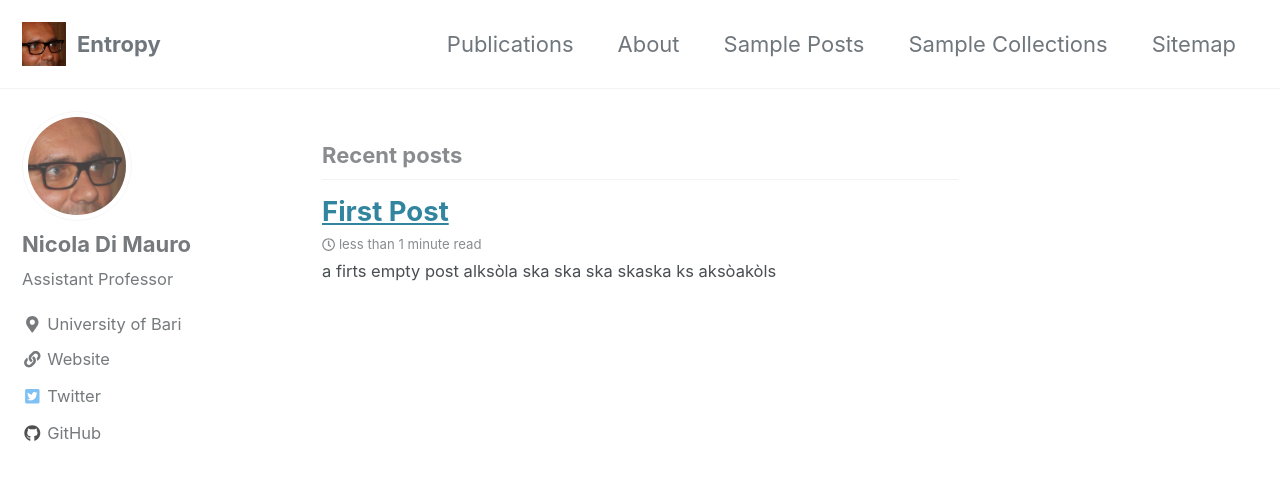
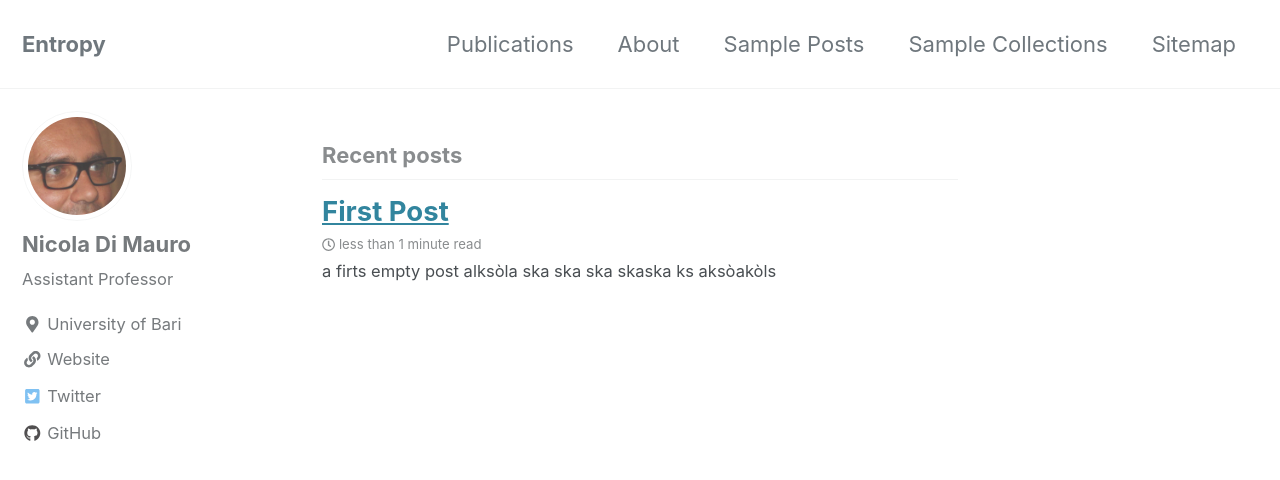
Before and after one commit to nicoladimauro/nicoladimauro.github.io, a Jekyll site: the page built from index.html, in a window 1280 px wide and 900 px high. Shown: the top 480 px of the window. Built offline with Jekyll 4.4.1, drawn with Linux system fonts in a browser that asks for light colours; cached includes are drawn as plain includes; nearby versions of some CDN libraries; the list of posts is cut into pages by our own code.

Commit message:
Update _config.yml

```diff
--- a/_config.yml
+++ b/_config.yml
@@ -24,7 +24,7 @@ url                      : "http://http://nicoladimauro.github.io/" # the base h
 baseurl                  : # the subpath of your site, e.g. "/blog"
 repository               : "nicoladimauro/nicoladimauro.github.io" # GitHub username/repo-name e.g. "mmistakes/minimal-mistakes"
 teaser                   : # path of fallback teaser image, e.g. "/assets/images/500x300.png"
-logo                     : "/assets/images/ndm.jpg" # path of logo image to display in the masthead, e.g. "/assets/images/88x88.png"
+logo                     : #"/assets/images/ndm.jpg" # path of logo image to display in the masthead, e.g. "/assets/images/88x88.png"
 masthead_title           : # overrides the website title displayed in the masthead, use " " for no title
 # breadcrumbs            : false # true, false (default)
 words_per_minute         : 200
```
